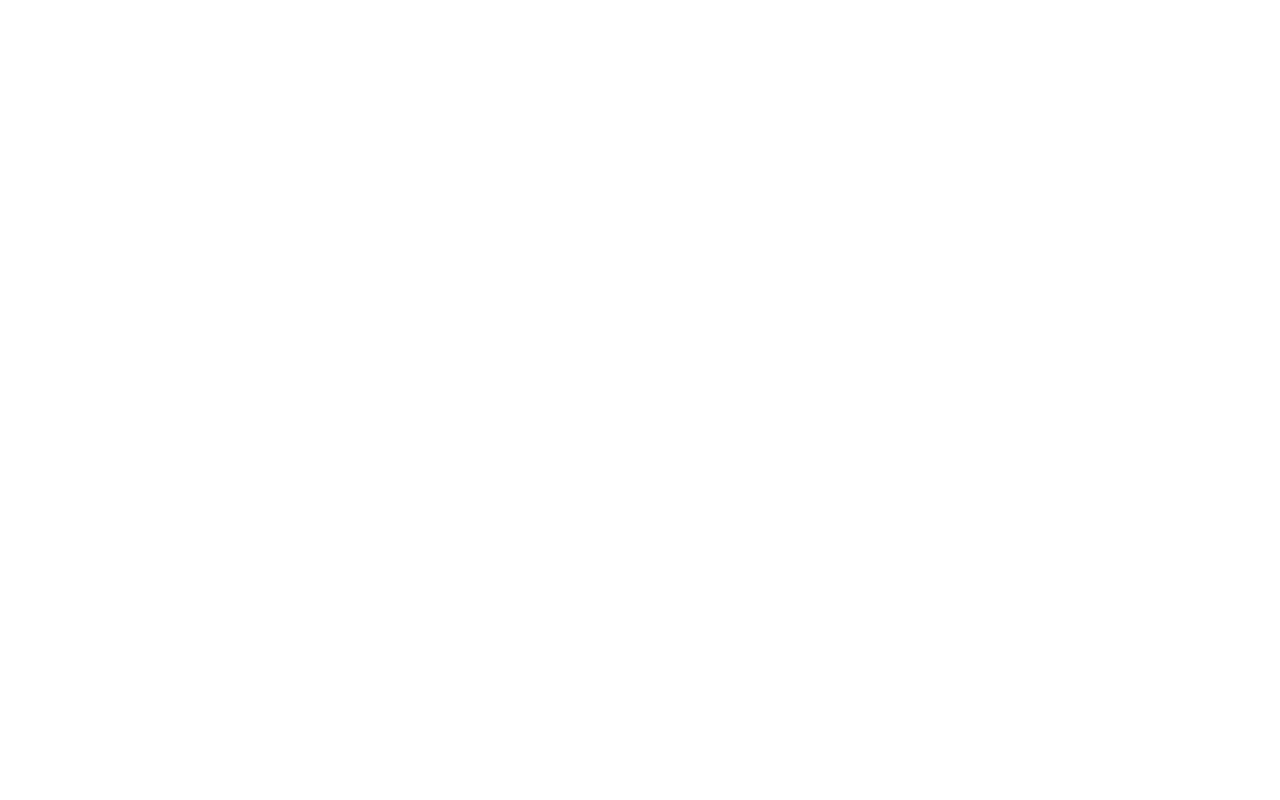
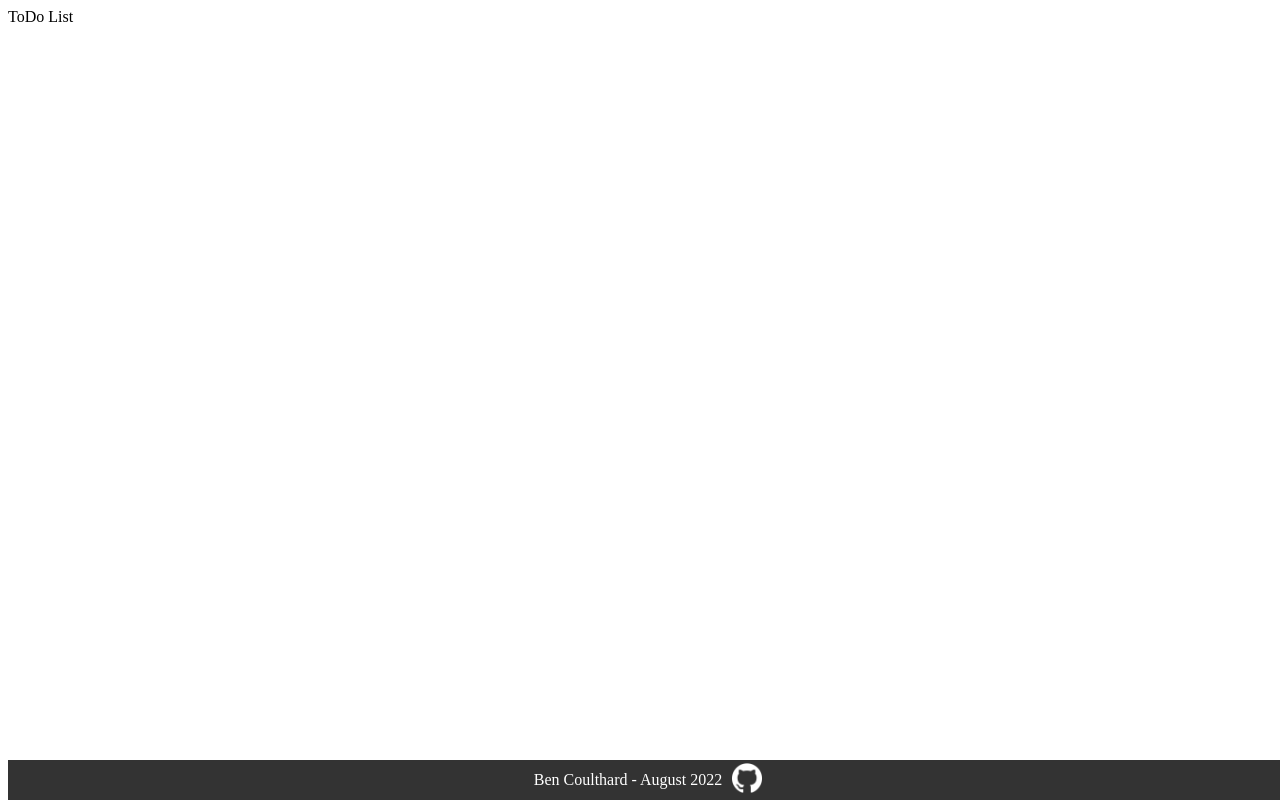
Before and after one commit to GitBoatyy/ToDoList, a website with bundled scripts: page dist/index.html in a window 1280 px wide. Built offline with nearby package versions, Linux system fonts and the light colour scheme.

```diff
--- a/src/style.css
+++ b/src/style.css
@@ -1 +1,23 @@
 /* styles for todo list */
+
+
+
+
+
+
+
+
+
+
+
+.footer {
+    position: fixed;
+    display: flex;
+    align-items: center;
+    justify-content: center;
+    bottom: 0;
+    width: 100%;
+    color: white;
+    height: 5vh;
+    background-color: #333333;
+  }
```
Also changed, not shown: src/index.html (deleted, +0 -13 lines), dist/img/git.png (added), dist/index.html, dist/main.bundle.js, src/img/git.png (added).
